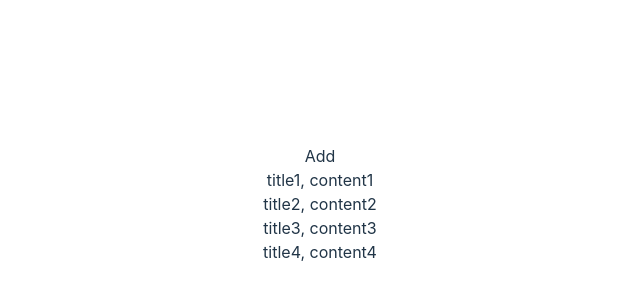
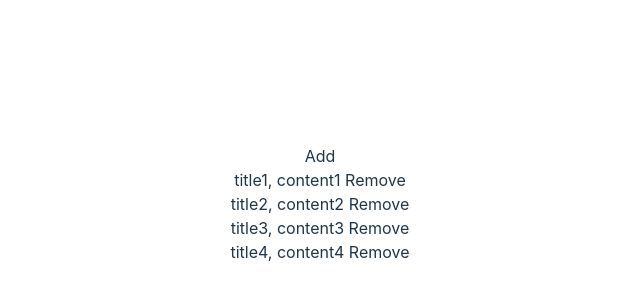
Before and after one commit to gordienkodev/seotlt-task, a React (Vite) app: page / in a window 1280 px wide. Shown: the part 196-496 px from the top of the page, without its empty margins (320-960 px from the left). Built offline with nearby package versions, Linux system fonts and the light colour scheme.

Commit message:
feat: add remove button

```diff
--- a/src/App.tsx
+++ b/src/App.tsx
@@ -24,11 +24,15 @@ function App() {
     setNewsList((prev) => [...prev, news]);
   };
 
+  const onDelete = (id: number) => {
+    setNewsList((prev) => prev.filter((item) => item.id != id));
+  };
+
   return (
     <>
       <button onClick={handleButton}>{!showForm ? 'Add' : 'Hide form'}</button>
       {showForm && <NewsForm onAdd={addNews} />}
-      <NewsList newsList={newsList}></NewsList>
+      <NewsList newsList={newsList} onDelete={onDelete}></NewsList>
     </>
   );
 }
--- a/src/components/NewsList.tsx
+++ b/src/components/NewsList.tsx
@@ -2,14 +2,15 @@ import React from 'react';
 
 interface NewsListProps {
   newsList: { id: number; title: string; content: string }[];
+  onDelete: (id: number) => void;
 }
 
-export const NewsList: React.FC<NewsListProps> = ({ newsList }) => {
+export const NewsList: React.FC<NewsListProps> = ({ newsList, onDelete }) => {
   return (
     <ul>
       {newsList.map((news) => (
         <li key={news.id}>
-          {news.title}, {news.content}{' '}
+          {news.title}, {news.content} <button onClick={() => onDelete(news.id)}>Remove</button>
         </li>
       ))}
     </ul>
```
